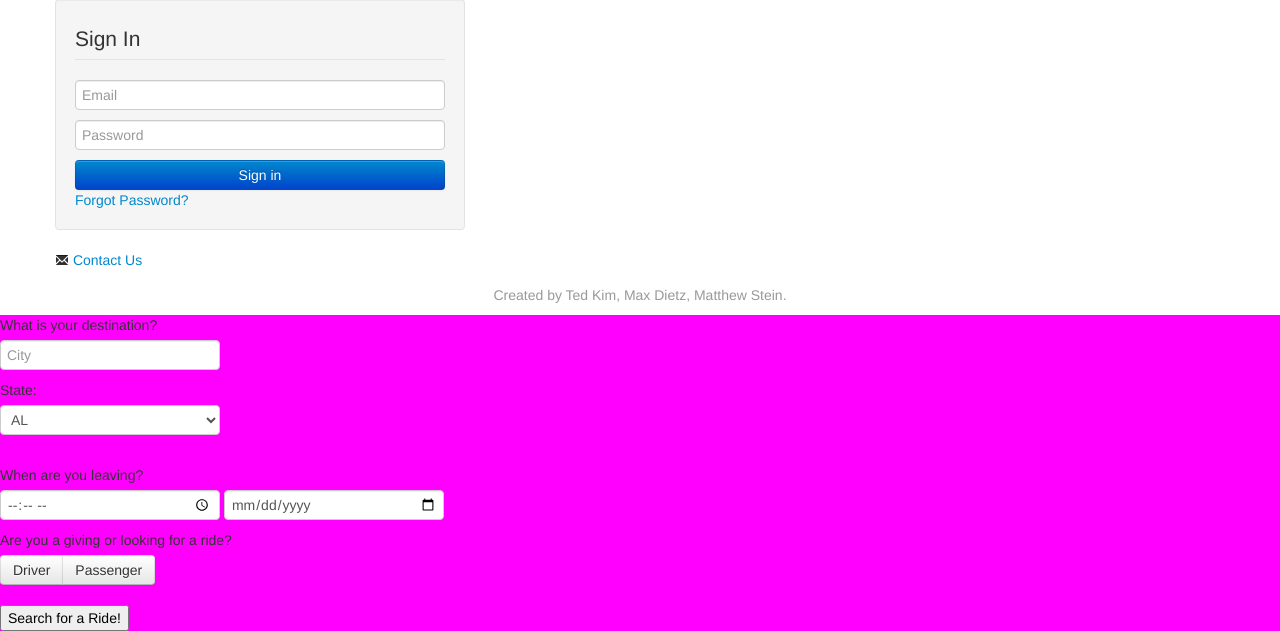
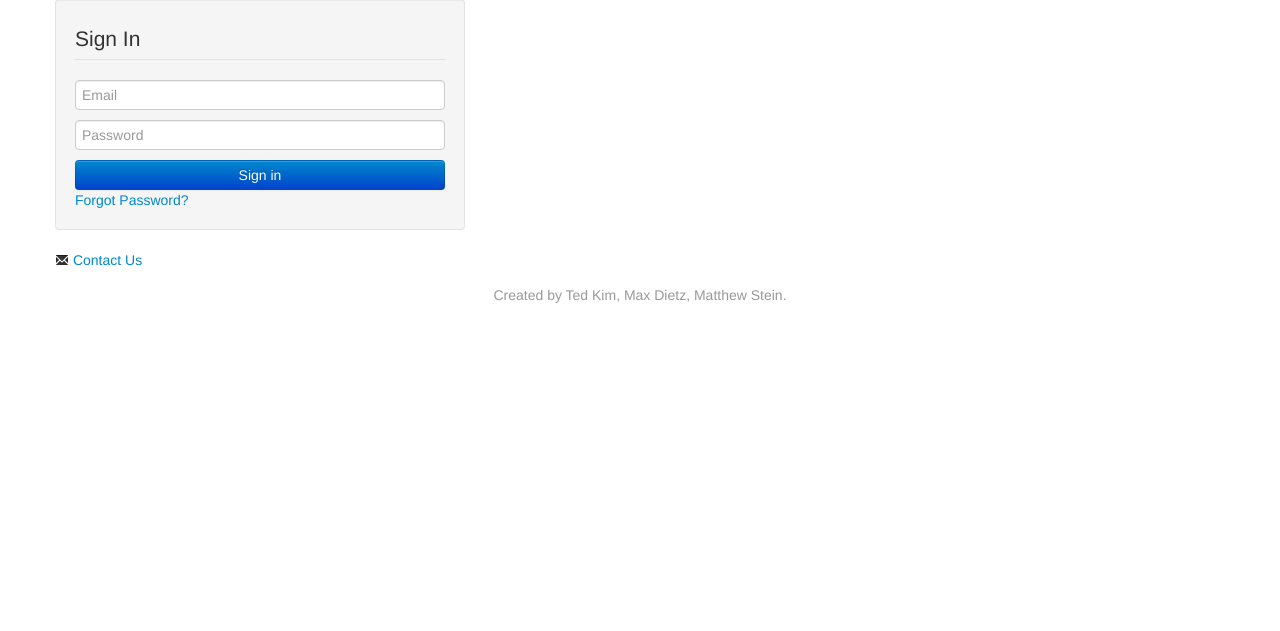
Before and after one commit to weshack/rideshare, a Django app: page / in a window 1280 px wide. Shown: the part 205-836 px from the top of the page. After the commit the page ends 508 px from the top, so only its background shows below. Run offline with Django 3.2, Linux system fonts and the light colour scheme.

Commit message:
Switch between content

```diff
--- a/rideshare/static/css/index.css
+++ b/rideshare/static/css/index.css
@@ -6,6 +6,6 @@
     font-size: 2em;
     font-family: Exo;
 }
-#search {
-    background-color: #ff00ff;
+.otherpages {
+    display: none;
 }
--- a/rideshare/templates/index.html
+++ b/rideshare/templates/index.html
@@ -125,11 +125,12 @@
       <div>
         <a href="#" class="btn btn-primary">Submit</a>
       </div>
+        </div>
     </div>
     <!-- SIGN IN END-->
 
 
-    <div id="search">
+    <div id="search" class="otherpages">
           <label>What is your destination?</label>
           <input type="text" id="city" name="city" placeholder="City" />
           <div class="col-lg-6 col-md-6 col-sm-6 col-xs-12">
@@ -205,7 +206,7 @@
     <!-- SEARCH END -->
 
 
-    <div id="suggestions">
+    <div id="suggestions" class="otherpages">
         <div id="createNew">
 
 
@@ -251,6 +252,8 @@
               $("#loginerror").text(resp.response).show();
             } else {
               $("#loginerror").hide();
+              $("#signin").hide();
+              $("#search").show();
             }
           })
         });
```
